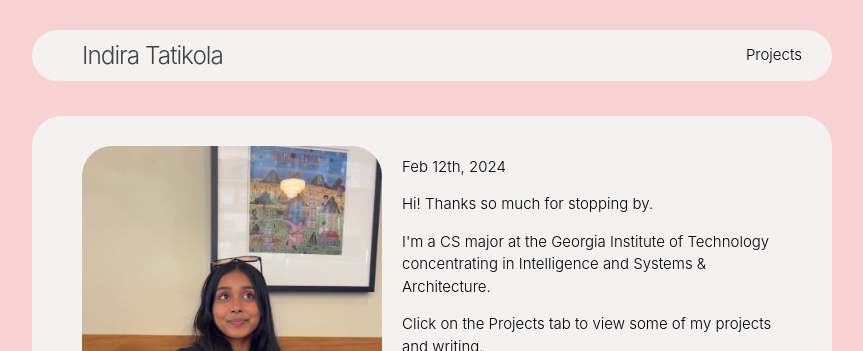
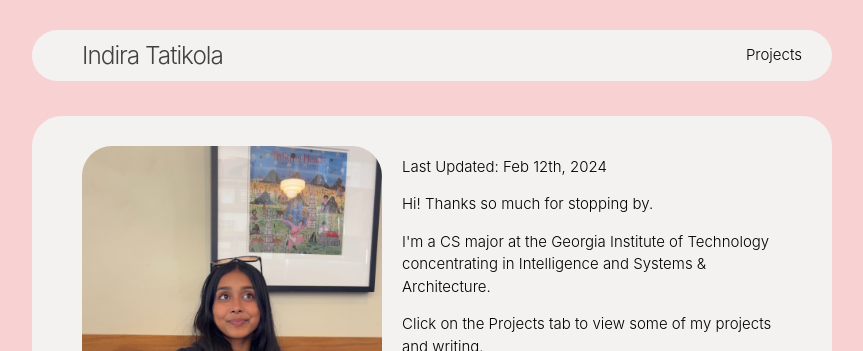
Before and after one commit to itatikola/itatikola.github.io, a Jekyll site: the page built from index.html, in a window 1280 px wide. Shown: the top 351 px of the page, without its empty margins (208-1071 px from the left). Built offline with Jekyll 4.4.1, drawn with Linux system fonts in a browser that asks for light colours; nearby versions of some CDN libraries.

Commit message:
"Last Updated: "

```diff
--- a/index.html
+++ b/index.html
@@ -7,7 +7,7 @@ title: Home
     {%- include social.html -%}
 </div>
 <div class="text-col">
-    <p>{{ site.time | date_to_string: "ordinal", "US"}}</p>
+    <p>Last Updated: {{ site.time | date_to_string: "ordinal", "US"}}</p>
     <p>Hi! Thanks so much for stopping by.</p>
     <p>I'm a CS major at the Georgia Institute of Technology concentrating in
         Intelligence and Systems & Architecture.
```
